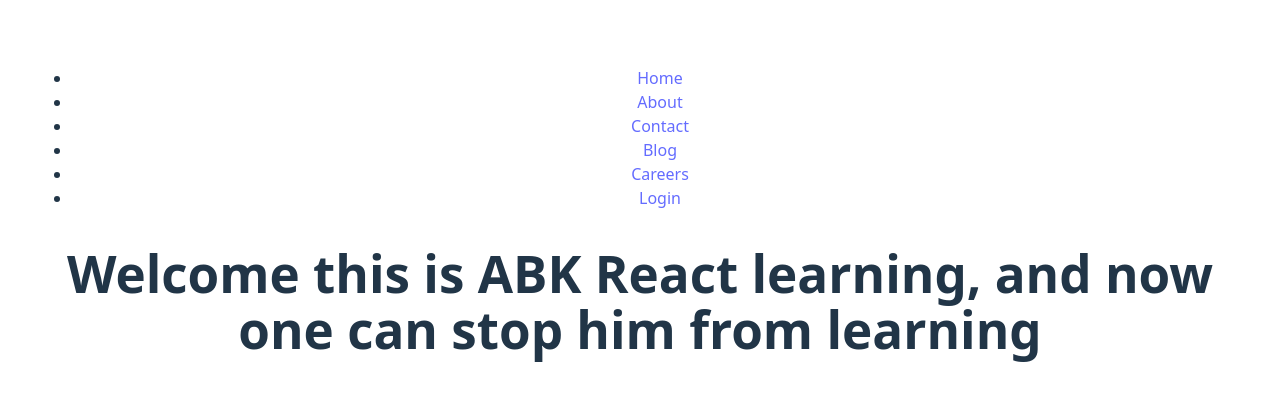
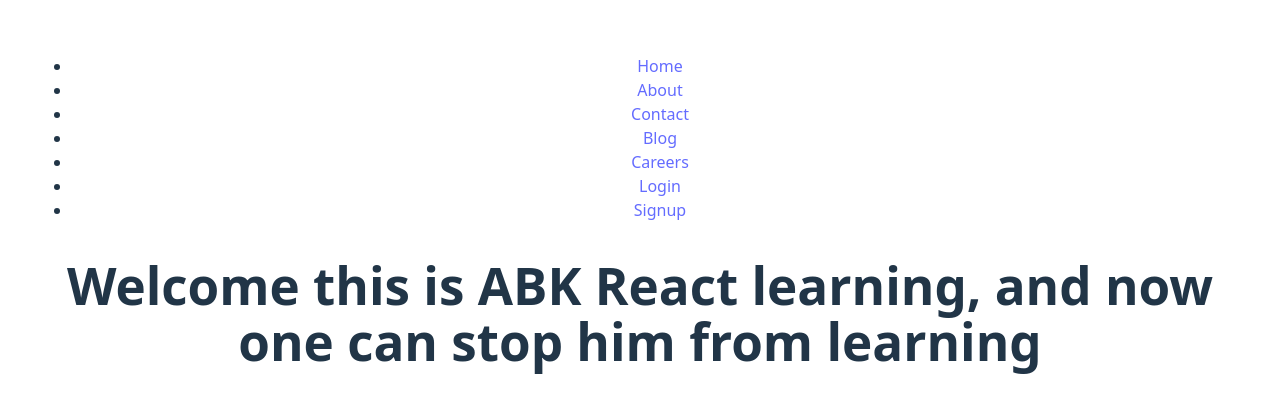
Before and after one commit to abubakarkhan-dotcom/Modern_React_Development, a React (Vite) app: page / in a window 1280 px wide. Shown: the part 179-592 px from the top of the page. Built offline with nearby package versions, Linux system fonts and the light colour scheme.

Commit message:
added sign up

```diff
--- a/src/nav.jsx
+++ b/src/nav.jsx
@@ -20,6 +20,10 @@ function Nav(){
         <li>
           <a href="/login">Login</a>
         </li>
+
+        <li>
+          <a href="/signup">Signup</a>
+        </li>
       </ul>
     </nav>
   )
```
